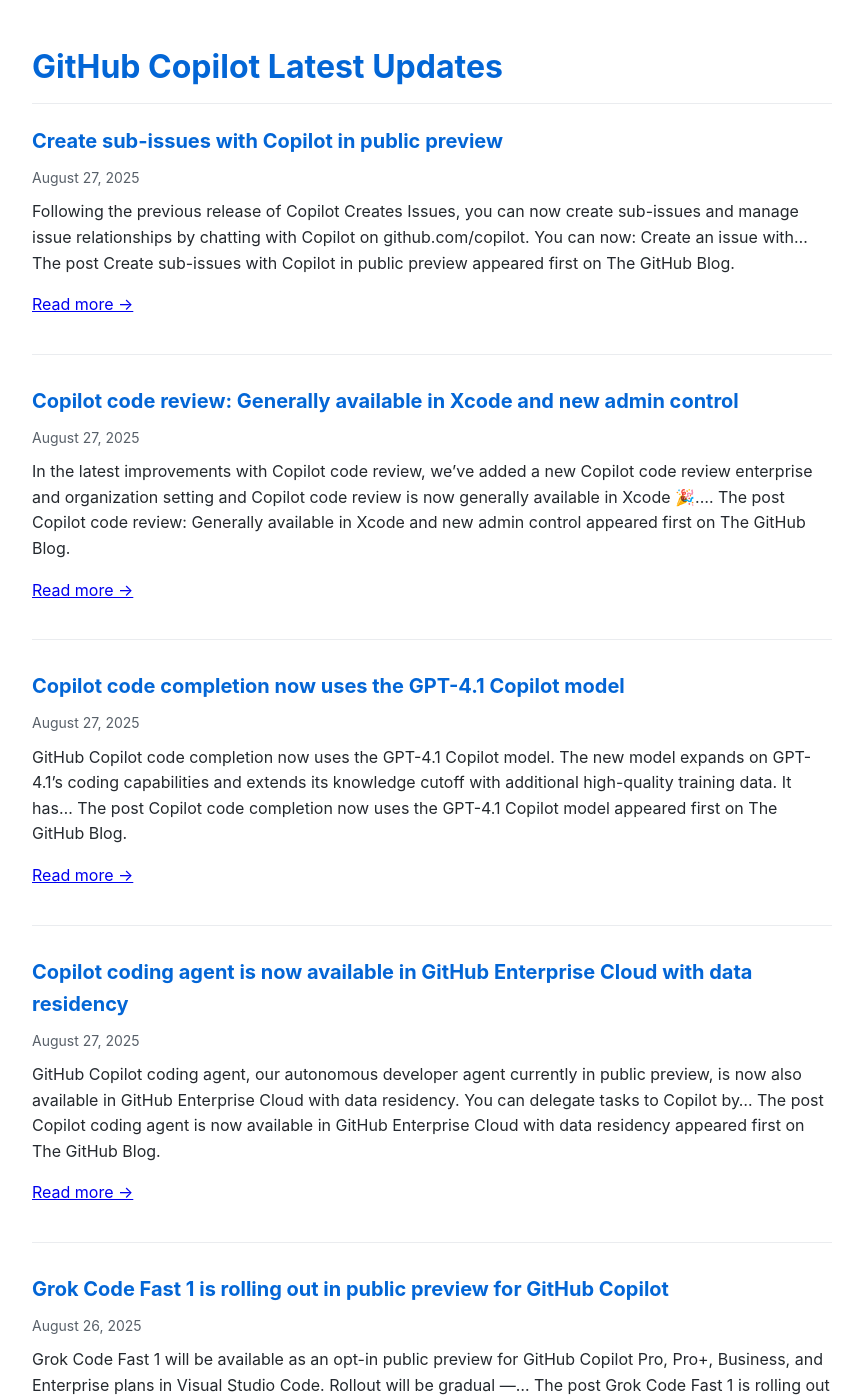
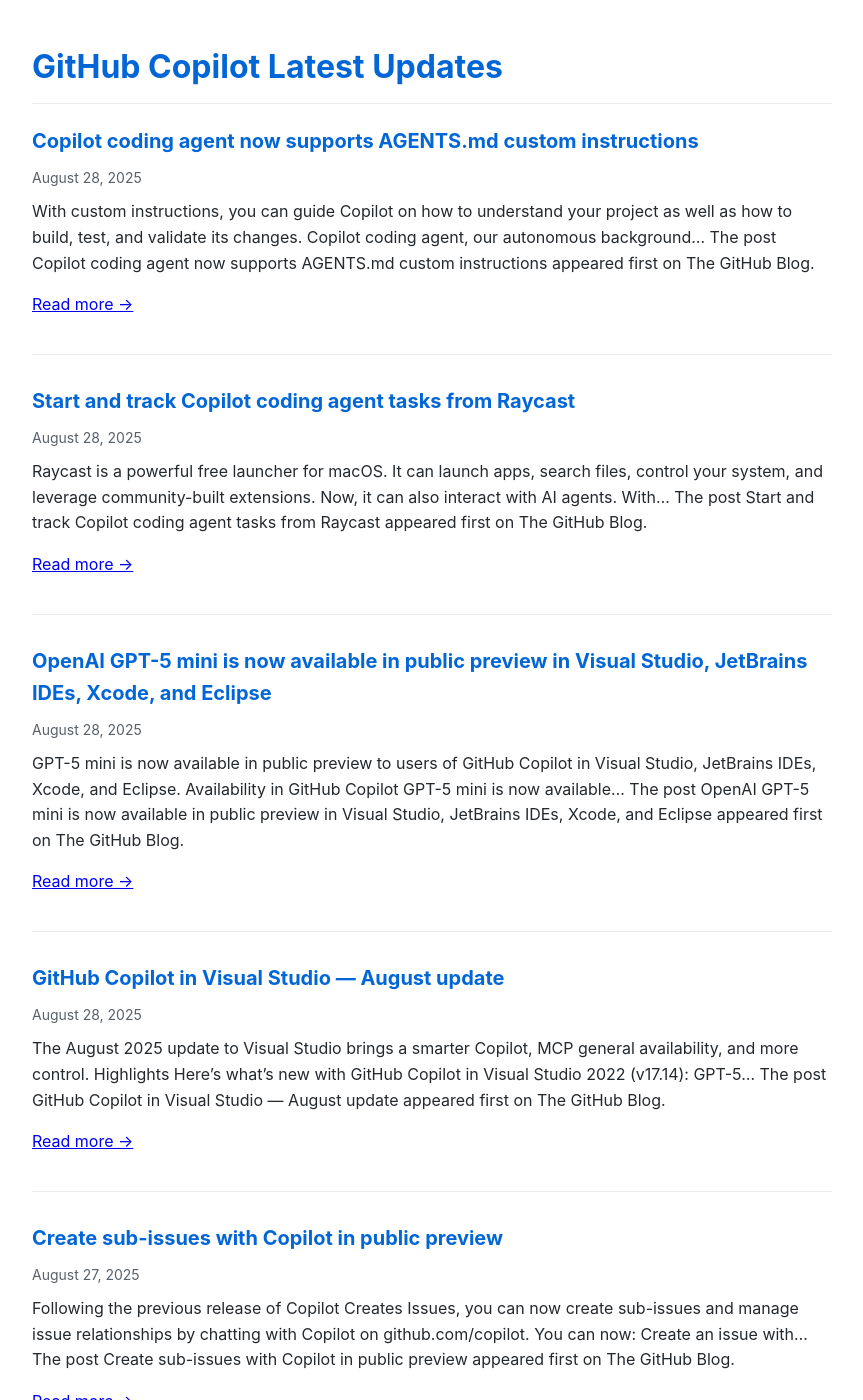
Before and after one commit to Oregand/oregand.github.io, a Jekyll site: the page copilot-feed.html, which Jekyll copies as it is, in a window 1280 px wide and 1400 px high. Shown: the whole window, without its empty margins (208-1071 px from the left). Built offline with Jekyll 4.4.1, drawn with Linux system fonts in a browser that asks for light colours; some of the changed text lies outside the part shown.

Commit message:
Update RSS feed

```diff
--- a/copilot-feed.html
+++ b/copilot-feed.html
@@ -62,6 +62,58 @@
 </head>
 <body>
   <h1>GitHub Copilot Latest Updates</h1>
+
+  <div class="feed-item">
+    <div class="feed-title">
+      <a href="https://github.blog/changelog/2025-08-28-copilot-coding-agent-now-supports-agents-md-custom-instructions" target="_blank">Copilot coding agent now supports AGENTS.md custom instructions</a>
+    </div>
+    <div class="feed-date">August 28, 2025</div>
+    <div class="feed-description">
+      With custom instructions, you can guide Copilot on how to understand your project as well as how to build, test, and validate its changes. Copilot coding agent, our autonomous background&#8230;
+The post Copilot coding agent now supports AGENTS.md custom instructions appeared first on The GitHub Blog.
+
+      <p><a href="https://github.blog/changelog/2025-08-28-copilot-coding-agent-now-supports-agents-md-custom-instructions" target="_blank">Read more →</a></p>
+    </div>
+  </div>
+
+  <div class="feed-item">
+    <div class="feed-title">
+      <a href="https://github.blog/changelog/2025-08-28-start-and-track-copilot-coding-agent-tasks-from-raycast" target="_blank">Start and track Copilot coding agent tasks from Raycast</a>
+    </div>
+    <div class="feed-date">August 28, 2025</div>
+    <div class="feed-description">
+      Raycast is a powerful free launcher for macOS. It can launch apps, search files, control your system, and leverage community-built extensions. Now, it can also interact with AI agents. With&#8230;
+The post Start and track Copilot coding agent tasks from Raycast appeared first on The GitHub Blog.
+
+      <p><a href="https://github.blog/changelog/2025-08-28-start-and-track-copilot-coding-agent-tasks-from-raycast" target="_blank">Read more →</a></p>
+    </div>
+  </div>
+
+  <div class="feed-item">
+    <div class="feed-title">
+      <a href="https://github.blog/changelog/2025-08-28-openai-gpt-5-mini-is-now-available-in-public-preview-in-visual-studio-jetbrains-ides-xcode-and-eclipse" target="_blank">OpenAI GPT-5 mini is now available in public preview in Visual Studio, JetBrains IDEs, Xcode, and Eclipse</a>
+    </div>
+    <div class="feed-date">August 28, 2025</div>
+    <div class="feed-description">
+      GPT-5 mini is now available in public preview to users of GitHub Copilot in Visual Studio, JetBrains IDEs, Xcode, and Eclipse. Availability in GitHub Copilot GPT-5 mini is now available&#8230;
+The post OpenAI GPT-5 mini is now available in public preview in Visual Studio, JetBrains IDEs, Xcode, and Eclipse appeared first on The GitHub Blog.
+
+      <p><a href="https://github.blog/changelog/2025-08-28-openai-gpt-5-mini-is-now-available-in-public-preview-in-visual-studio-jetbrains-ides-xcode-and-eclipse" target="_blank">Read more →</a></p>
+    </div>
+  </div>
+
+  <div class="feed-item">
+    <div class="feed-title">
+      <a href="https://github.blog/changelog/2025-08-28-github-copilot-in-visual-studio-august-update" target="_blank">GitHub Copilot in Visual Studio — August update</a>
+    </div>
+    <div class="feed-date">August 28, 2025</div>
+    <div class="feed-description">
+      The August 2025 update to Visual Studio brings a smarter Copilot, MCP general availability, and more control. Highlights Here&#8217;s what&#8217;s new with GitHub Copilot in Visual Studio 2022 (v17.14): GPT-5&#8230;
+The post GitHub Copilot in Visual Studio — August update appeared first on The GitHub Blog.
+
+      <p><a href="https://github.blog/changelog/2025-08-28-github-copilot-in-visual-studio-august-update" target="_blank">Read more →</a></p>
+    </div>
+  </div>
 
   <div class="feed-item">
     <div class="feed-title">
@@ -141,60 +193,8 @@ The post Premium request overage policy is generally available for Copilot Busin
     </div>
   </div>
 
-  <div class="feed-item">
-    <div class="feed-title">
-      <a href="https://github.blog/changelog/2025-08-21-copilot-generated-commit-messages-on-github-com-is-in-public-preview" target="_blank">Copilot generated commit messages on github.com is in public preview</a>
-    </div>
-    <div class="feed-date">August 21, 2025</div>
-    <div class="feed-description">
-      GitHub Copilot now offers contextual commit message suggestions for github.com file changes, making documentation an effortless part of your workflow. With this enhancement, Copilot automatically suggests a concise summary of&#8230;
-The post Copilot generated commit messages on github.com is in public preview appeared first on The GitHub Blog.
-
-      <p><a href="https://github.blog/changelog/2025-08-21-copilot-generated-commit-messages-on-github-com-is-in-public-preview" target="_blank">Read more →</a></p>
-    </div>
-  </div>
-
-  <div class="feed-item">
-    <div class="feed-title">
-      <a href="https://github.blog/changelog/2025-08-20-sunset-notice-copilot-knowledge-bases" target="_blank">Sunset notice: Copilot knowledge bases</a>
-    </div>
-    <div class="feed-date">August 20, 2025</div>
-    <div class="feed-description">
-      Beginning September 12, 2025, GitHub Copilot knowledge bases will be retired and fully replaced by Copilot Spaces. Copilot Spaces is the next-generation way to share context with Copilot, making it&#8230;
-The post Sunset notice: Copilot knowledge bases appeared first on The GitHub Blog.
-
-      <p><a href="https://github.blog/changelog/2025-08-20-sunset-notice-copilot-knowledge-bases" target="_blank">Read more →</a></p>
-    </div>
-  </div>
-
-  <div class="feed-item">
-    <div class="feed-title">
-      <a href="https://github.blog/changelog/2025-08-19-gemini-2-5-pro-is-generally-available-in-copilot" target="_blank">Gemini 2.5 Pro is generally available in Copilot</a>
-    </div>
-    <div class="feed-date">August 20, 2025</div>
-    <div class="feed-description">
-      Gemini 2.5 Pro is now generally available to GitHub Copilot customers. The latest Gemini model from Google is their most advanced model for complex tasks. It shows strong reasoning and&#8230;
-The post Gemini 2.5 Pro is generally available in Copilot appeared first on The GitHub Blog.
-
-      <p><a href="https://github.blog/changelog/2025-08-19-gemini-2-5-pro-is-generally-available-in-copilot" target="_blank">Read more →</a></p>
-    </div>
-  </div>
-
-  <div class="feed-item">
-    <div class="feed-title">
-      <a href="https://github.blog/changelog/2025-08-19-agents-panel-launch-copilot-coding-agent-tasks-anywhere-on-github-com" target="_blank">Agents panel: Launch Copilot coding agent tasks anywhere on github.com</a>
-    </div>
-    <div class="feed-date">August 19, 2025</div>
-    <div class="feed-description">
-      In May, we launched Copilot coding agent, our autonomous developer agent. You can delegate tasks to Copilot, and Copilot will work in the background and create a draft pull request&#8230;
-The post Agents panel: Launch Copilot coding agent tasks anywhere on github.com appeared first on The GitHub Blog.
-
-      <p><a href="https://github.blog/changelog/2025-08-19-agents-panel-launch-copilot-coding-agent-tasks-anywhere-on-github-com" target="_blank">Read more →</a></p>
-    </div>
-  </div>
-
   <div class="update-info">
-    Feed last updated: August 28, 2025 at 12:01 PM
+    Feed last updated: August 29, 2025 at 12:02 AM
   </div>
 </body>
 </html>
```
